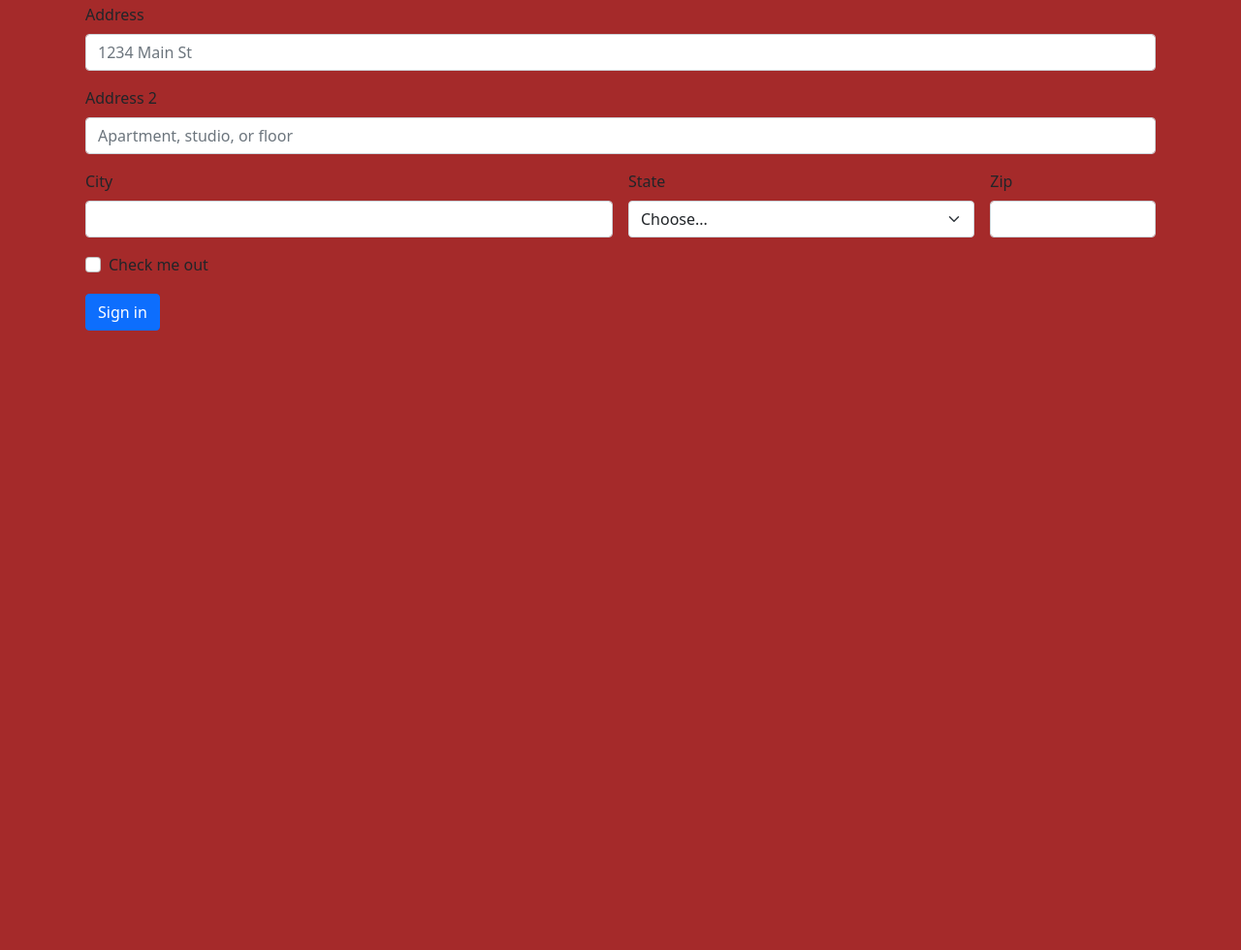
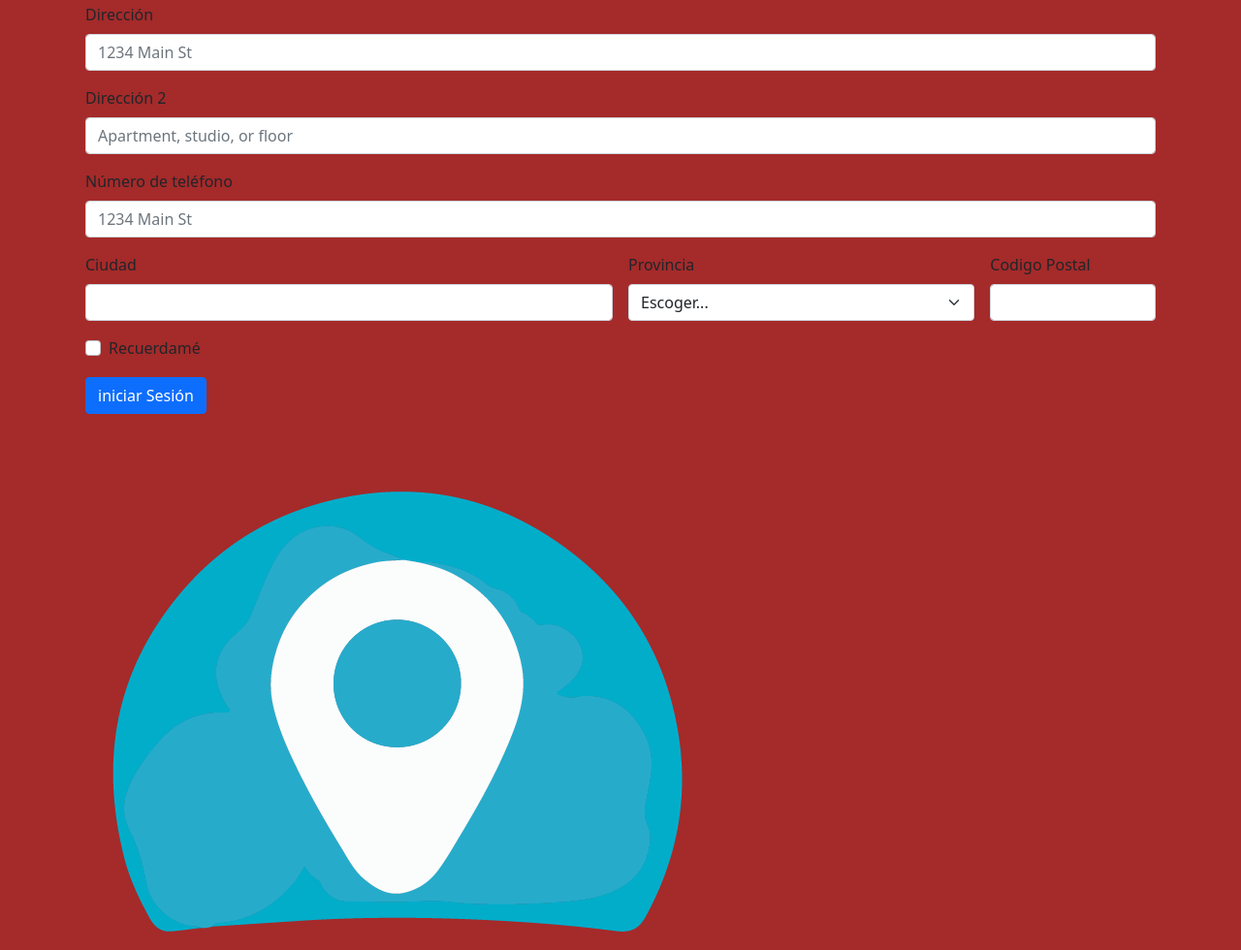
Before and after one commit to RobertoGuzman64/ProyectoCartaRestaurante, a plain HTML site: page contacto.html in a window 1280 px wide. Shown: the part 265-1245 px from the top of the page at 97% size. Before the commit the page ends 800 px from the top, so only its background shows below. Drawn offline with nearby package versions, Linux system fonts and the light colour scheme.

Commit message:
Añadido cartel y mapa a la pagina de contacto

```diff
--- a/contacto.html
+++ b/contacto.html
@@ -58,40 +58,59 @@
         <input type="password" class="form-control" id="inputPassword4">
       </div>
       <div class="col-12">
-        <label for="inputAddress" class="form-label">Address</label>
-        <input type="text" class="form-control" id="inputAddress" placeholder="1234 Main St">
+        <label for="inputAddress2" class="form-label">Dirección</label>
+        <input type="text" class="form-control" id="inputAddress2" placeholder="1234 Main St">
       </div>
       <div class="col-12">
-        <label for="inputAddress2" class="form-label">Address 2</label>
+        <label for="inputAddress2" class="form-label">Dirección 2</label>
         <input type="text" class="form-control" id="inputAddress2" placeholder="Apartment, studio, or floor">
       </div>
+      <div class="col-12">
+        <label for="inputAddress" class="form-label">Número de teléfono</label>
+        <input type="tel" class="form-control" id="inputAddress" placeholder="1234 Main St">
+      </div>
       <div class="col-md-6">
-        <label for="inputCity" class="form-label">City</label>
+        <label for="inputCity" class="form-label">Ciudad</label>
         <input type="text" class="form-control" id="inputCity">
       </div>
       <div class="col-md-4">
-        <label for="inputState" class="form-label">State</label>
+        <label for="inputState" class="form-label">Provincia</label>
         <select id="inputState" class="form-select">
-          <option selected>Choose...</option>
+          <option selected>Escoger...</option>
           <option>...</option>
         </select>
       </div>
       <div class="col-md-2">
-        <label for="inputZip" class="form-label">Zip</label>
+        <label for="inputZip" class="form-label">Codigo Postal</label>
         <input type="text" class="form-control" id="inputZip">
       </div>
       <div class="col-12">
         <div class="form-check">
           <input class="form-check-input" type="checkbox" id="gridCheck">
           <label class="form-check-label" for="gridCheck">
-            Check me out
+            Recuerdamé
           </label>
         </div>
       </div>
       <div class="col-12">
-        <button type="submit" class="btn btn-primary">Sign in</button>
+        <button type="submit" class="btn btn-primary">iniciar Sesión</button>
       </div>
     </form>
+
+    <div class="contenedor">
+      <div class="row">
+        <div class="col-md-auto">
+          <img src="img/mapa1.png" alt="" class="img-fluid">
+        </div>
+        <div class="col-md-auto">
+          <img src="img/mapa.png" alt="" class="img-fluid">
+          <div class="d-grid gap-2">
+            <button class="btn btn-primary" type="button">Buscar</button>
+          </div>
+        </div>
+      </div>
+    </div>
+
 
 
 
--- a/css/stylecontacto.css
+++ b/css/stylecontacto.css
@@ -9,4 +9,5 @@ body{
     margin-top: 5em;
     margin-left: 5em;
     margin-right: 5em;
+    margin-block-end: 5em;
 }
```
Also changed, not shown: img/mapa.png (added), img/mapa1.png (added).
